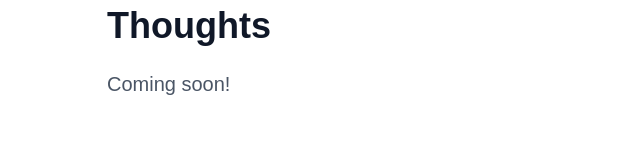
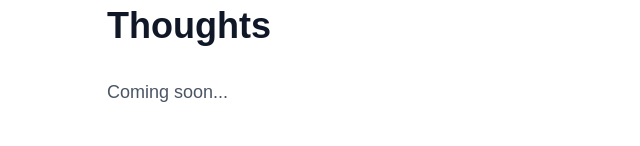
Before and after one commit to vickyylee/personal-website, a Next.js app: page /thoughts in a window 1280 px wide. Shown: the part 154-300 px from the top of the page, without its empty margins (85-725 px from the left). Built offline with nearby package versions, Linux system fonts and the light colour scheme.

Commit message:
feat: comment out blog content for future implementation

```diff
--- a/src/app/thoughts/page.tsx
+++ b/src/app/thoughts/page.tsx
@@ -1,48 +1,49 @@
-'use client';
-
 import React from 'react';
+// import Link from 'next/link';
+// import { getAllPosts } from '@/lib/posts';
 
 export default function Thoughts() {
+  // const posts = getAllPosts();
+
   return (
     <div className="max-w-4xl mx-auto pt-16">
-      <h1 className="text-4xl font-bold text-gray-900 dark:text-white mb-6">Thoughts</h1>
-      <p className="text-xl text-gray-600 dark:text-gray-300">Coming soon!</p>
-      {/* <div className="grid grid-cols-1 md:grid-cols-2 gap-6">
-        <div className="p-6 bg-white dark:bg-gray-800 rounded-lg shadow-md">
-          <h2 className="text-xl font-medium text-gray-800 dark:text-white mb-2">AI Safety</h2>
-          <p className="text-gray-600 dark:text-gray-300 mb-4">
-            Thoughts on AI safety, alignment, and governance.
-          </p>
-          <div className="flex gap-2">
-            <span className="px-3 py-1 bg-blue-100 dark:bg-blue-900 text-blue-800 dark:text-blue-200 rounded-full text-sm">
-              AI
-            </span>
-            <span className="px-3 py-1 bg-blue-100 dark:bg-blue-900 text-blue-800 dark:text-blue-200 rounded-full text-sm">
-              Safety
-            </span>
-            <span className="px-3 py-1 bg-blue-100 dark:bg-blue-900 text-blue-800 dark:text-blue-200 rounded-full text-sm">
-              Policy
-            </span>
-          </div>
-        </div>
-        <div className="p-6 bg-white dark:bg-gray-800 rounded-lg shadow-md">
-          <h2 className="text-xl font-medium text-gray-800 dark:text-white mb-2">Tech Policy</h2>
-          <p className="text-gray-600 dark:text-gray-300 mb-4">
-            Analysis of technology policy and governance.
-          </p>
-          <div className="flex gap-2">
-            <span className="px-3 py-1 bg-blue-100 dark:bg-blue-900 text-blue-800 dark:text-blue-200 rounded-full text-sm">
-              Policy
-            </span>
-            <span className="px-3 py-1 bg-blue-100 dark:bg-blue-900 text-blue-800 dark:text-blue-200 rounded-full text-sm">
-              Governance
-            </span>
-            <span className="px-3 py-1 bg-blue-100 dark:bg-blue-900 text-blue-800 dark:text-blue-200 rounded-full text-sm">
-              Technology
-            </span>
-          </div>
-        </div>
-      </div> */}
+      <h1 className="text-4xl font-bold text-gray-900 dark:text-white mb-8">
+        Thoughts
+      </h1>
+
+      <div className="text-gray-600 dark:text-gray-300 text-lg">
+        Coming soon...
+      </div>
+
+      {/* Blog posts will be added here later
+      <div className="space-y-8">
+        {posts.map((post) => (
+          <Link
+            key={post.slug}
+            href={`/thoughts/${post.slug}`}
+            className="block group"
+          >
+            <article className="border-b border-gray-200 dark:border-gray-700 pb-8 hover:bg-gray-50 dark:hover:bg-gray-800/50 p-4 rounded-lg transition-colors">
+              <h2 className="text-2xl font-semibold text-gray-900 dark:text-white mb-2 group-hover:text-blue-600 dark:group-hover:text-blue-400 transition-colors">
+                {post.title}
+              </h2>
+
+              <time className="text-gray-500 dark:text-gray-400 text-sm mb-3 block">
+                {new Date(post.date).toLocaleDateString('en-US', {
+                  year: 'numeric',
+                  month: 'long',
+                  day: 'numeric'
+                })}
+              </time>
+
+              <p className="text-gray-600 dark:text-gray-300 leading-relaxed">
+                {post.excerpt}
+              </p>
+            </article>
+          </Link>
+        ))}
+      </div>
+      */}
     </div>
   );
 }
```
